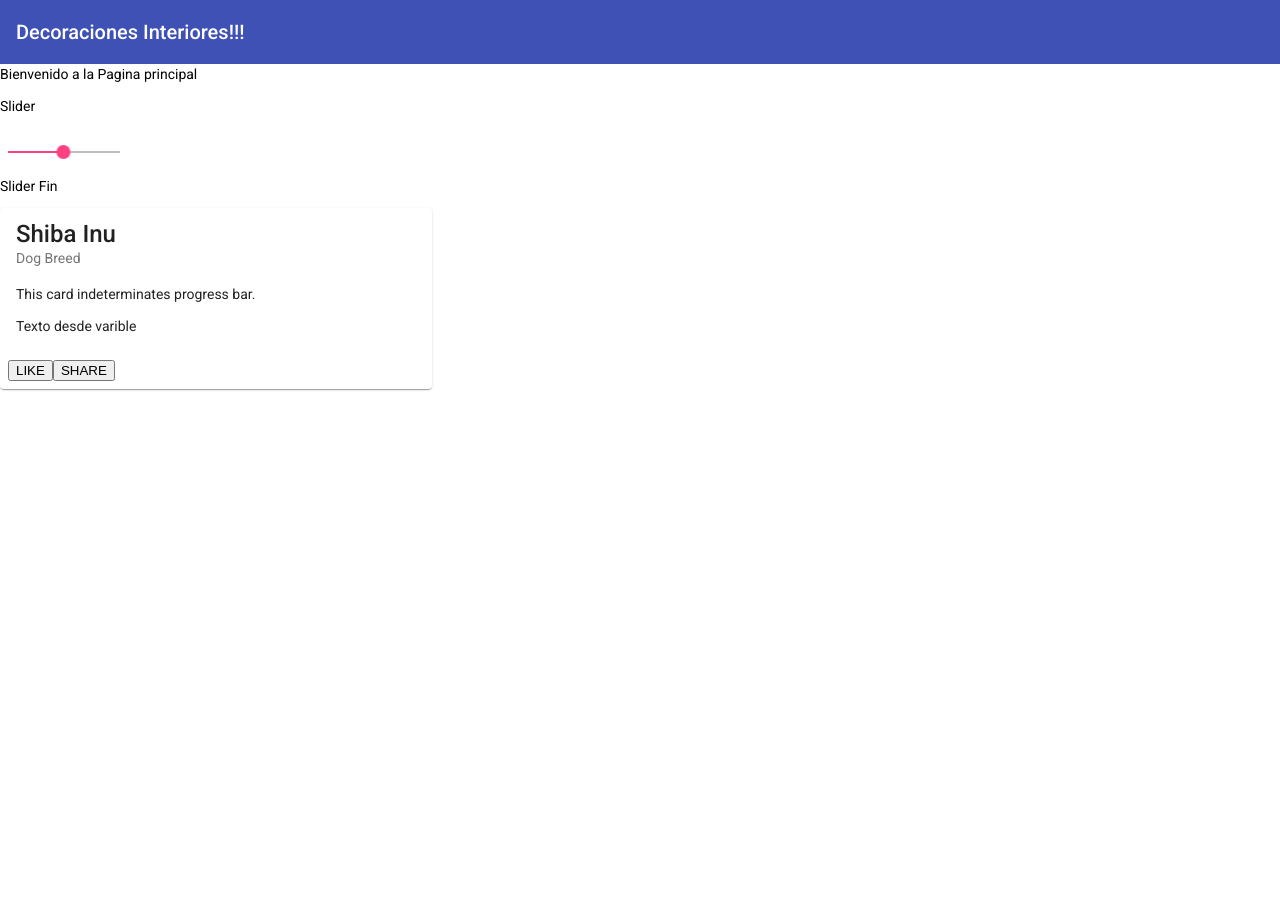
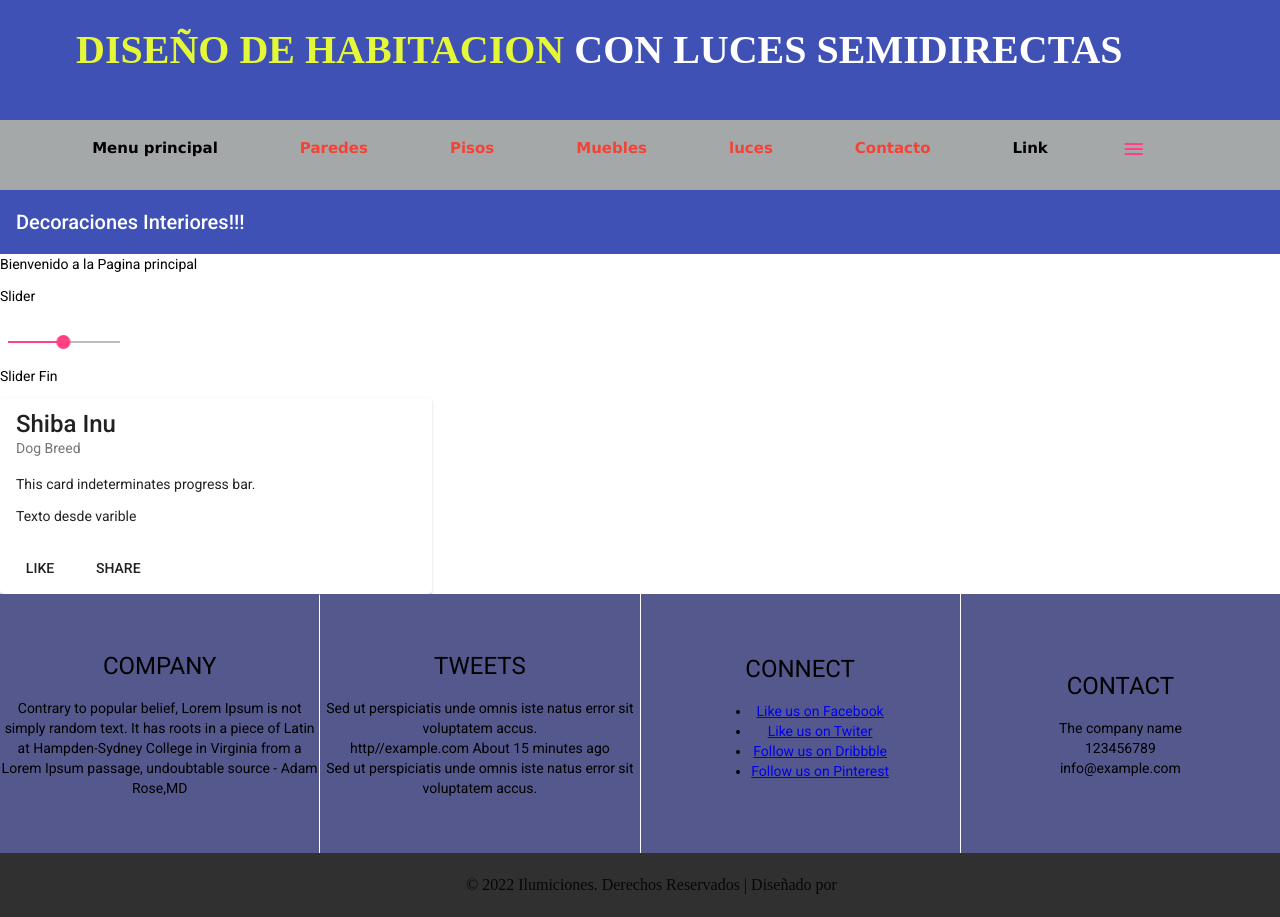
Before and after one commit to jchoque87/sis414, an Angular app: page / in a window 1280 px wide. Before the commit the page ends 800 px from the top, so only its background shows below. Built offline with nearby package versions, Linux system fonts and the light colour scheme.

Commit message:
actualizando module router

```diff
--- a/src/app/app-routing.module.ts
+++ b/src/app/app-routing.module.ts
@@ -4,7 +4,10 @@ import { ParedesComponent } from './paredes/paredes.component';
 import { NofoundComponent } from './nofound/nofound.component';
 import { MainComponent } from './main/main.component';
 
+import { LucesSemidirectasComponent  } from './luces-semidirectas/luces-semidirectas.component';
+
 const routes: Routes = [
+  { path: 'lucessemidirectas', component: LucesSemidirectasComponent },
   { path: '', component: MainComponent },
   { path: 'paredes', component: ParedesComponent },
   { path: '**', component: NofoundComponent }
--- a/src/app/app.component.html
+++ b/src/app/app.component.html
@@ -1 +1,4 @@
+<app-header></app-header>
+<app-links></app-links>
 <router-outlet></router-outlet>
+<app-footer></app-footer>
```
Also changed, not shown: src/app/app.module.ts (+20 -2 lines).
